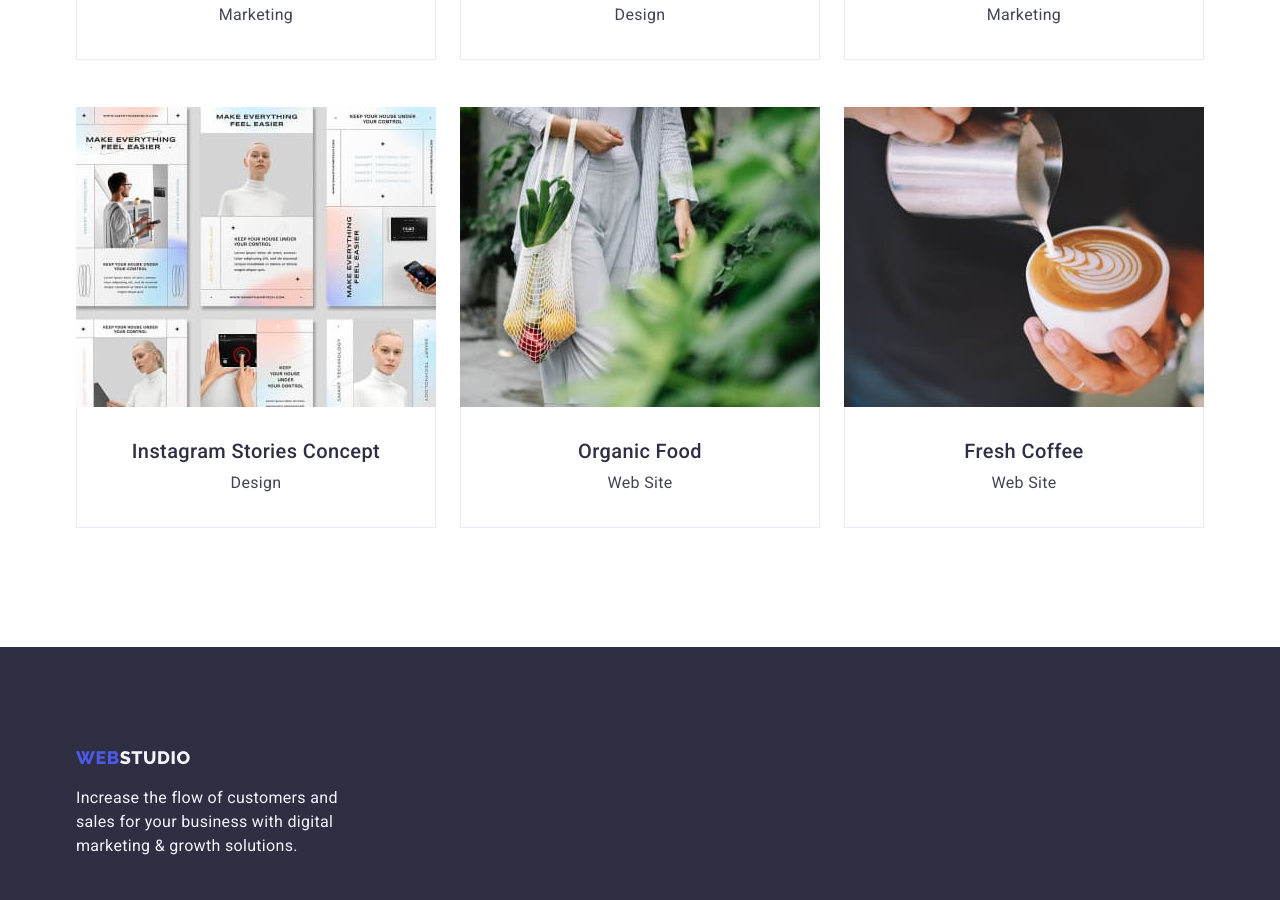
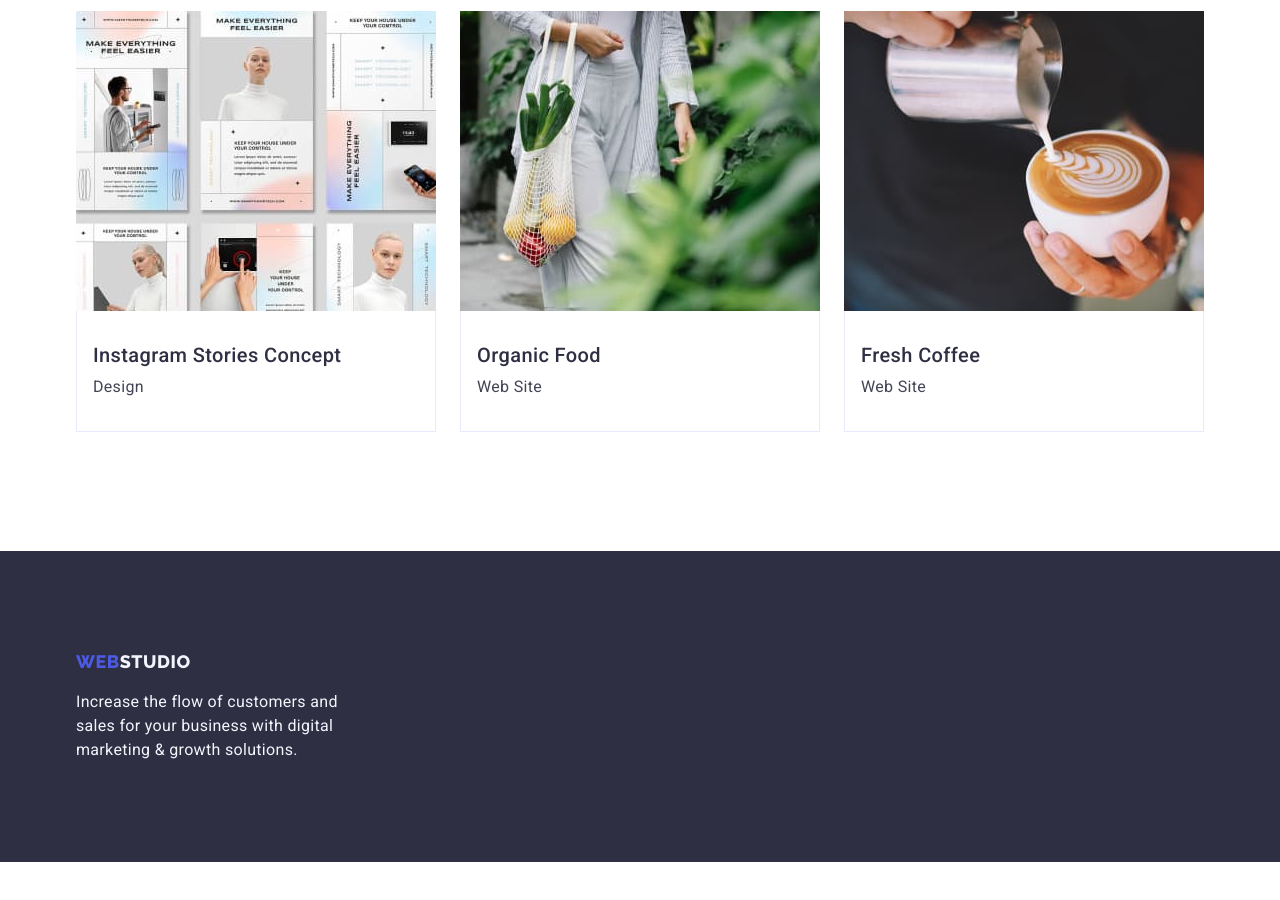
Before and after one commit to Daryna8/goit-markup-hw-03, a plain HTML site: page portfolio.html in a window 1280 px wide. Shown: the part 1216-2116 px from the top of the page. After the commit the page ends 2078 px from the top, so only its background shows below. Drawn offline with nearby package versions, Linux system fonts and the light colour scheme.

Commit message:
review fixes

```diff
--- a/css/styles.css
+++ b/css/styles.css
@@ -107,7 +107,6 @@ button {
 
 .section-subtitle {
   margin-bottom: 8px;
-  text-align: center;
 
   color: var(--NAVY-BLUE);
   font-size: 20px;
@@ -117,8 +116,6 @@ button {
 }
 
 .section-description {
-  text-align: center;
-
   color: var(--SLATE);
   font-size: 16px;
   font-weight: 400;
@@ -172,21 +169,16 @@ button {
   line-height: 1.17;
   letter-spacing: 0.54px;
   text-transform: uppercase;
-
-  display: flex;
-  align-items: center;
-  margin-right: 76px;
 }
 
 .header-list {
   display: flex;
   gap: 40px;
+  margin-left: 76px;
 }
 
 .list {
   list-style: none;
-  margin: 0;
-  padding-left: 0;
 }
 
 .link {
@@ -328,6 +320,7 @@ button {
 }
 
 .team-member-info {
+  text-align: center;
   padding: 32px 0;
 }
 
@@ -341,7 +334,7 @@ button {
   background-color: var(--NAVY-BLUE);
 }
 
-.logo-footer {
+.footer-logo {
   color: var(--IRIS);
   font-family: var(--SECONDARY-FONT);
   font-size: 18px;
@@ -352,9 +345,7 @@ button {
   text-transform: uppercase;
 
   display: inline-block;
-  align-items: center;
-  margin-bottom: 16px;
-  margin-right: 76px;
+  margin-bottom: 17.5px;
 }
 
 .footer-accent {
@@ -369,8 +360,6 @@ button {
 
 .footer-description {
   width: 264px;
-  margin-top: 17.5px;
-
   color: var(--CLOUD);
   font-size: 16px;
   font-weight: 400;
@@ -395,7 +384,6 @@ button {
   background: var(--CLOUD);
   cursor: pointer;
 
-  margin-top: 96px;
   padding: 12px 24px;
   border: 1px solid var(--CORNFLOWER);
   border-radius: 4px;
@@ -422,7 +410,6 @@ button {
 .portfolio-list {
   --items: 3;
   --indent-col: 16px;
-  margin-top: 72px;
   column-gap: 24px;
   row-gap: 48px;
 }
@@ -442,5 +429,4 @@ button {
   padding: 32px 16px;
   border: 1px solid #e7e9fc;
   border-top: none;
-  margin-bottom: 8px;
 }
--- a/portfolio.html
+++ b/portfolio.html
@@ -183,7 +183,9 @@
     </main>
     <footer class="page-footer">
       <div class="container">
-        <a class="logo link" href="./index.html">Web<span class="footer-accent">Studio</span></a>
+        <a class="footer-logo link" href="./index.html"
+          >Web<span class="footer-accent">Studio</span></a
+        >
         <p class="footer-description">
           Increase the flow of customers and sales for your business with digital marketing & growth
           solutions.
```
Also changed, not shown: index.html (+1 -1 lines).
